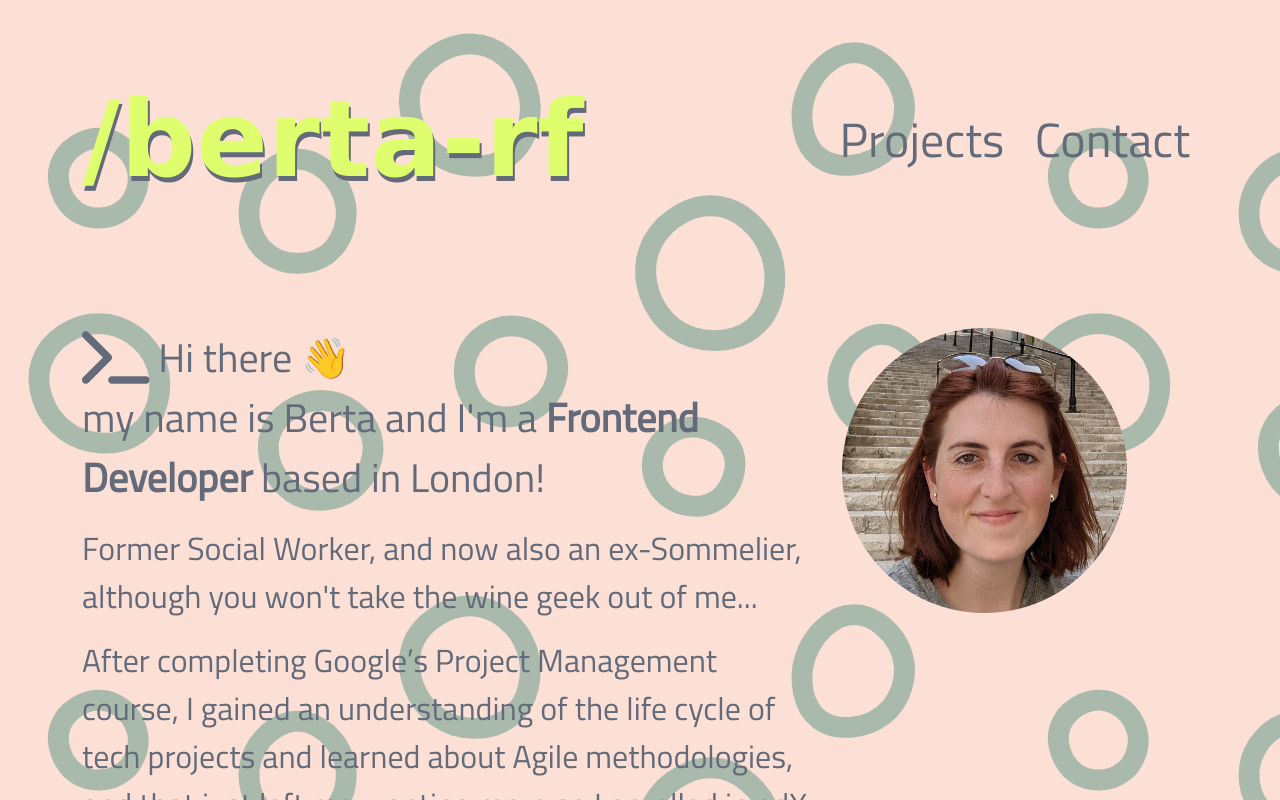
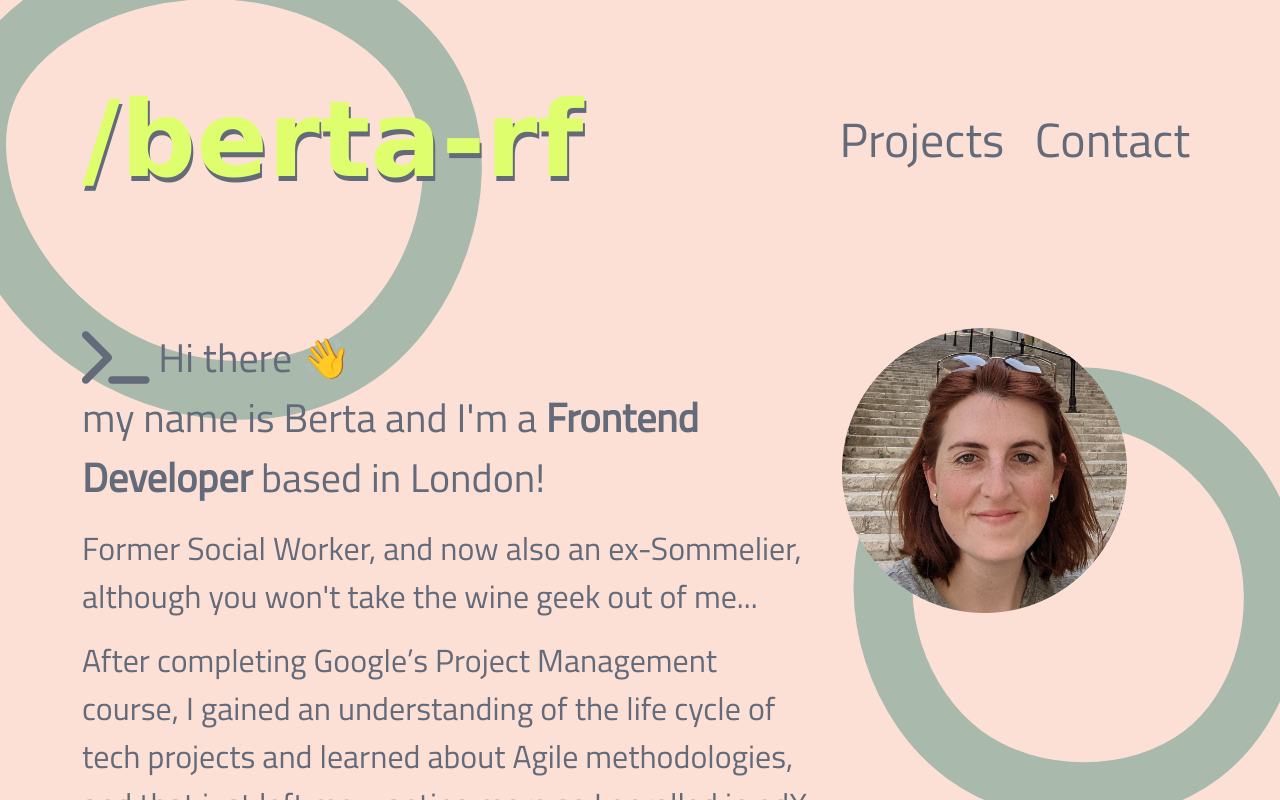
Before and after one commit to berta-rf/my_portfolio, a React (Create React App) app: page / in a window 1280 px wide. Shown: the top 800 px of the page. Built offline with nearby package versions, Linux system fonts and the light colour scheme.

Commit message:
Update background

```diff
--- a/src/App.scss
+++ b/src/App.scss
@@ -14,7 +14,9 @@
 }
 
 body {
-  background: url(./assets/images/blob-scatter-haikei.png) repeat;
+  background: url(./assets/images/bg.svg);
+  background-repeat: no-repeat;
+  background-size: cover;
   background-color: #f5936f47;
 }
 
```
Also changed, not shown: src/assets/images/bg.png (added), src/assets/images/bg.svg (added).
